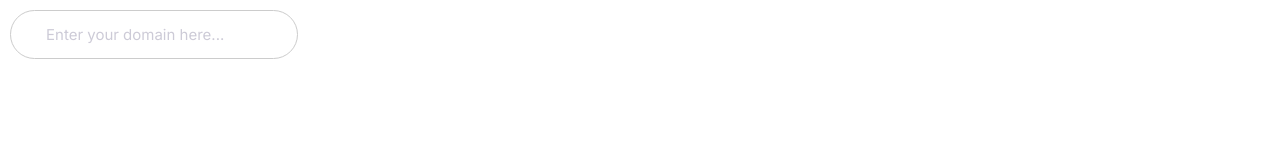
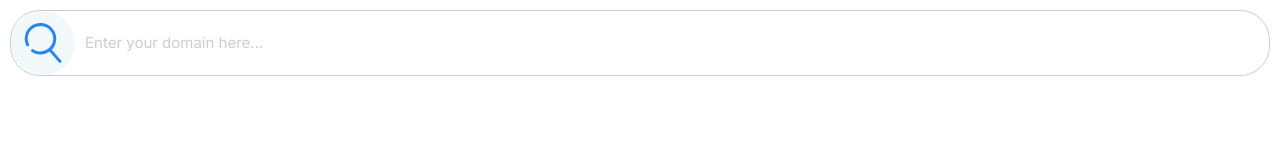
Before and after one commit to Junaid-1993/moshify, a plain HTML site: page index.html in a window 1280 px wide. Drawn offline with Linux system fonts and the light colour scheme.

Commit message:
Build the input-groups component.

```diff
--- a/css/style.css
+++ b/css/style.css
@@ -4,6 +4,8 @@
   --color-accent: #ff3400;
   --color-headings: #1b0760;
   --color-body: #918ca4;
+  --color-border: #ccc;
+  --border-radius: 30px;
 }
 
 *,
@@ -242,8 +244,8 @@ a {
 /* Inputs */
 
 .input {
-  border-radius: 30px;
-  border: 1px solid #ccc;
+  border-radius: var(--border-radius);
+  border: 1px solid var(--color-border);
   color: var(--color-headings);
   font-size: 2rem;
   outline: 0;
@@ -254,6 +256,22 @@ a {
   color: #cdcbd7;
 }
 
+.input-group {
+  border: 1px solid var(--color-border);
+  border-radius: var(--border-radius);
+  display: flex;
+}
+
+.input-group .input {
+  border: 0;
+  flex-grow: 1;
+  padding: 1.5rem 1rem;
+}
+
+.input-group .btn {
+  margin: 4px;
+}
+
 @media screen and (min-width: 1024px) {
   .input {
     font-size: 1.5rem;
--- a/index.html
+++ b/index.html
@@ -11,6 +11,13 @@
     <link rel="stylesheet" href="css/style.css" />
   </head>
   <body>
-    <input type="text" class="input" placeholder="Enter your domain here..." />
+    <div class="input-group">
+      <span class="icon-container">
+        <svg class="icon icon--primary">
+          <use xlink:href="images/sprite.svg#search"></use>
+        </svg>
+      </span>
+      <input type="text" class="input" placeholder="Enter your domain here..." />
+    </div>
   </body>
 </html>
```
Also changed, not shown: components/input-groups.html (added, +8 -0 lines).
